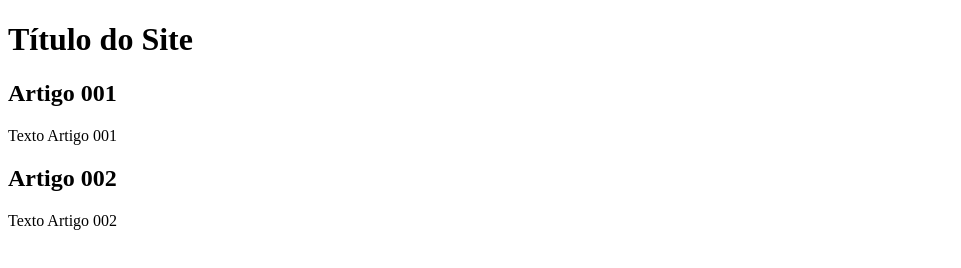
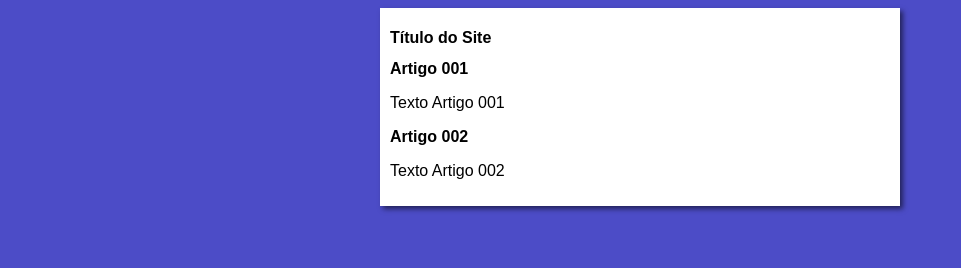
Before and after one commit to Brunofsi/projeto-site, a plain HTML site: page index.html in a window 1280 px wide. Shown: the whole page, without its empty margins (0-961 px from the left). Drawn offline with Linux system fonts and the light colour scheme.

Commit message:
iniciei o design

```diff
--- /dev/null
+++ b/estilos/style.css
@@ -0,0 +1,16 @@
+*{
+    font-family: Arial, Helvetica, sans-serif;
+    font-size: 16px;
+}
+
+body{
+    background-color: rgb(76, 76, 199);
+}
+
+main{
+    background-color: white;
+    width: 500px;
+    margin: auto;
+    padding: 10px;
+    box-shadow: 3px 3px 5px rgba(0, 0, 0, 0.548);
+}
--- a/index.html
+++ b/index.html
@@ -4,6 +4,7 @@
     <meta charset="UTF-8">
     <meta name="viewport" content="width=device-width, initial-scale=1.0">
     <title>Titulo do Site</title>
+    <link rel="stylesheet" href="estilos/style.css">
 </head>
 <body>
     <main>
```
